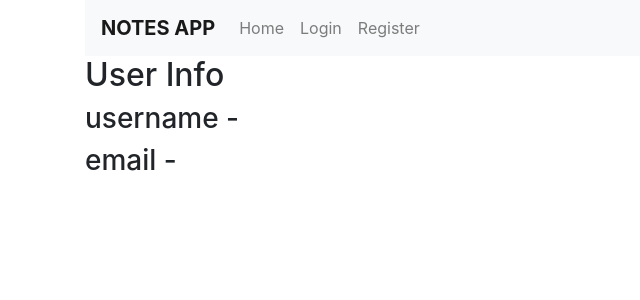
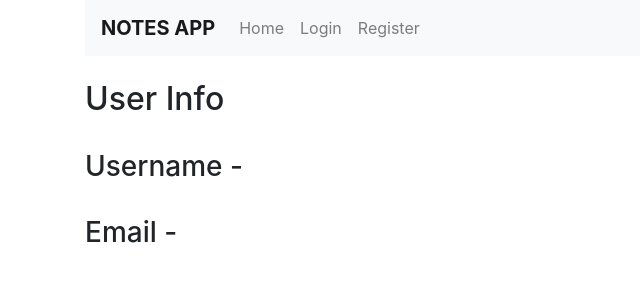
Before and after one commit to yashjais/Notes-Application, a React (Create React App) app in the folder client/: page /account in a window 1280 px wide. Shown: the top 300 px of the page, without its empty margins (0-640 px from the left). Built offline with nearby package versions, Linux system fonts and the light colour scheme.

Commit message:
refactored back - ready for push

```diff
--- a/client/src/components/users/account.js
+++ b/client/src/components/users/account.js
@@ -1,12 +1,15 @@
 import React from 'react'
-import {connect} from 'react-redux'
+import { connect } from 'react-redux'
 
 function Account(props) {
     return (
         <div>
+            <br />
             <h2> User Info </h2>
-            <h3>username - {props.user && props.user.username}</h3>
-            <h3>email - {props.user && props.user.email}</h3>
+            <br />
+            <h3>Username - {props.user && props.user.username}</h3>
+            <br />
+            <h3>Email - {props.user && props.user.email}</h3>
         </div>
     )
 }
--- a/client/src/config/axios.js
+++ b/client/src/config/axios.js
@@ -1,8 +1,8 @@
 import Axios from 'axios'
 
 const axios = Axios.create({
-    baseURL: 'http://localhost:3020' // for dev
-    // baseURL: '/' // for production
+    // baseURL: 'http://localhost:3020' // for dev
+    baseURL: '/' // for production
 })
 
 export default axios
```
